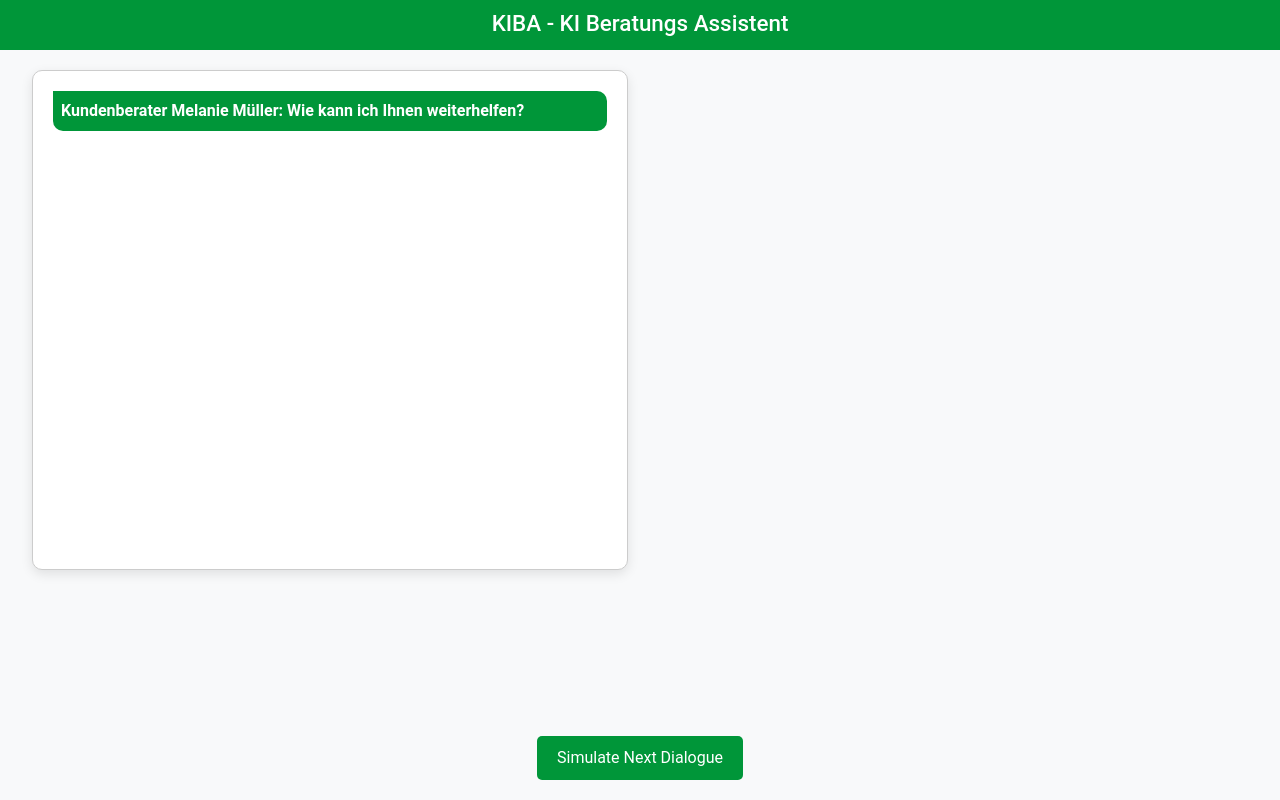
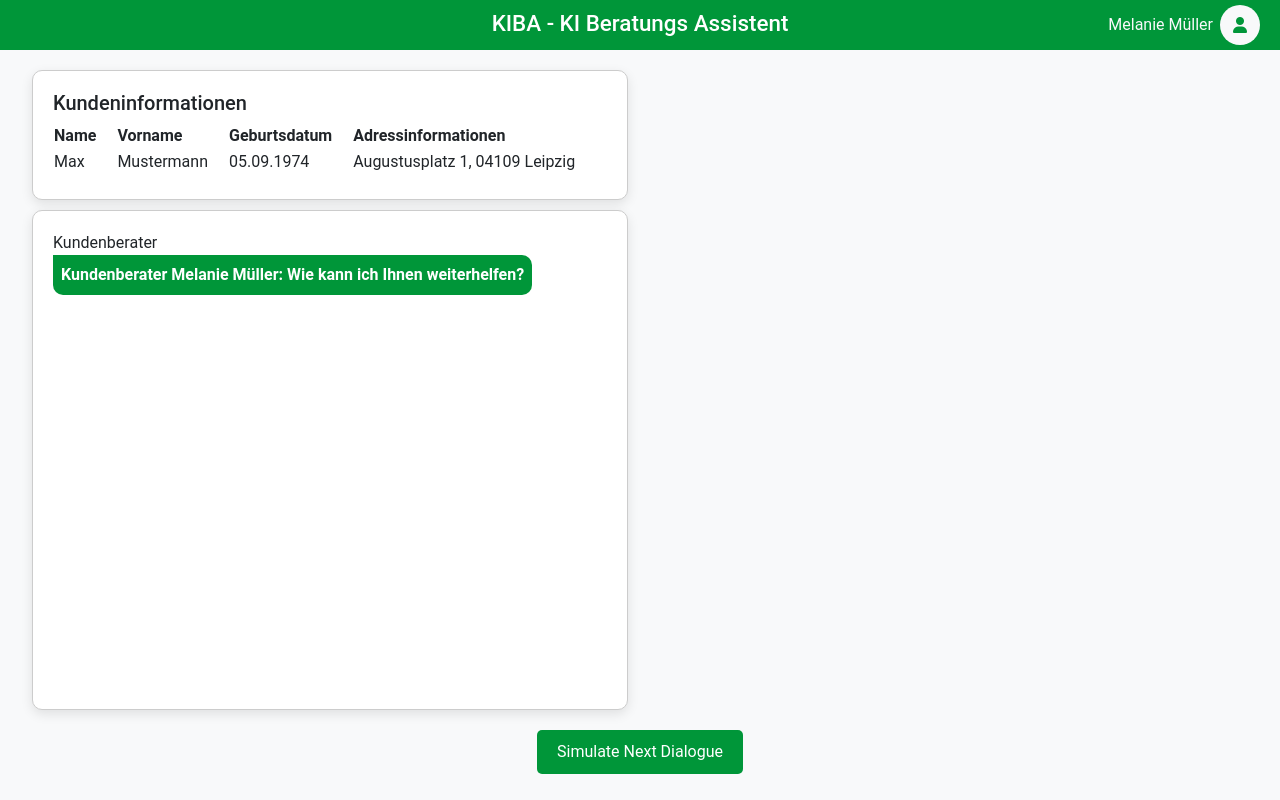
Before and after one commit to svet-vrs/Hackathon, a React (Create React App) app: page / in a window 1280 px wide. Both pictures are taken after a click on the button "Simulate Next Dialogue". Built offline with nearby package versions, Linux system fonts and the light colour scheme.

Commit message:
css changes

```diff
--- a/public/index.html
+++ b/public/index.html
@@ -17,6 +17,7 @@
     <link rel="manifest" href="%PUBLIC_URL%/manifest.json" />
     <link href="https://cdn.jsdelivr.net/npm/bootstrap@5.3.3/dist/css/bootstrap.min.css" rel="stylesheet" integrity="sha384-QWTKZyjpPEjISv5WaRU9OFeRpok6YctnYmDr5pNlyT2bRjXh0JMhjY6hW+ALEwIH" crossorigin="anonymous">
     <script src="https://cdn.jsdelivr.net/npm/bootstrap@5.3.3/dist/js/bootstrap.bundle.min.js" integrity="sha384-YvpcrYf0tY3lHB60NNkmXc5s9fDVZLESaAA55NDzOxhy9GkcIdslK1eN7N6jIeHz" crossorigin="anonymous"></script>
+    <link rel="stylesheet" href="https://cdnjs.cloudflare.com/ajax/libs/font-awesome/6.0.0-beta3/css/all.min.css">
     <!--
       Notice the use of %PUBLIC_URL% in the tags above.
       It will be replaced with the URL of the `public` folder during the build.
--- a/src/App.js
+++ b/src/App.js
@@ -37,7 +37,7 @@ function App() {
         clearInterval(typingInterval);
         addMessage(displayedMessage.trim()); // Add full message to the chat
       }
-    }, 300); // Delay between each word
+    }, 200); // Delay between each word
   };
 
   // Handle actions triggered by specific dialogues
@@ -93,10 +93,37 @@ function App() {
     <div className="app-container">
       <header className="app-header">
         <h1>KIBA - KI Beratungs Assistent</h1> {/* Updated Title */}
+        <div className="beraterName">Melanie Müller</div>
+        <div class="user-icon d-flex justify-content-center align-items-center">
+            <i class="fas fa-user"></i>
+        </div>
       </header>
       <div className="main-content ">
         <div className='row content'>
           <div className='col-6'>
+            <div className='kundenBox'>
+                <div className="kundenInfos">
+                  <h5>Kundeninformationen</h5>
+                  <table>
+                    <thead>
+                      <tr>
+                        <th>Name</th>
+                        <th>Vorname</th>
+                        <th>Geburtsdatum</th>
+                        <th>Adressinformationen</th>
+                      </tr>
+                    </thead>
+                  <tbody>
+                    <tr>
+                      <td>Max</td>
+                      <td>Mustermann</td>
+                      <td>05.09.1974</td>
+                      <td>Augustusplatz 1, 04109 Leipzig</td>
+                    </tr>
+                  </tbody>
+                  </table>
+                </div>
+            </div>
             <ChatTranscription messages={messages} isTyping={isTyping} currentMessage={currentMessage} />
           </div>
           <div className="col-6">
--- a/src/ChatTranscription.js
+++ b/src/ChatTranscription.js
@@ -5,9 +5,14 @@ const ChatTranscription = ({ messages, isTyping, currentMessage }) => {
     <div className="chat-box">
       <div className="messages">
         {messages.map((msg, index) => (
-          <div key={index} className={msg.includes('Kundenberater') ? 'advisor-message' : 'customer-message'}>
-            {msg}
+          <div key={index}>
+            <div className='beraterLbl'>{msg.includes('Kundenberater') ? 'Kundenberater' : ''}</div>
+            <div className='kundeLbl'>{msg.includes('Kundenberater') ? '' : 'Kunde'}</div>
+            <div className={msg.includes('Kundenberater') ? 'advisor-message' : 'customer-message'}>
+              {msg}
+            </div>
           </div>
+
         ))}
         {isTyping && <div>{currentMessage}</div>}
       </div>
--- a/src/PopUp.js
+++ b/src/PopUp.js
@@ -3,9 +3,11 @@ import React from 'react';
 
 const PopUp = ({ handleOpenPflegeantrag }) => {
   return (
-    <div className="pflegeantrag-popup">
-      <p>Pflegeantrag öffnen?</p>
-      <button onClick={handleOpenPflegeantrag}>Ja</button>
+    <div className='pflegeantrag-wrapper d-flex align-items-center'>
+      <div className="pflegeantrag-popup">
+        <p>Pflegeantrag öffnen?</p>
+        <button onClick={handleOpenPflegeantrag}>Ja</button>
+      </div>
     </div>
   );
 };
--- a/src/style.css
+++ b/src/style.css
@@ -19,6 +19,30 @@
   padding-top:10px;
   padding-bottom:5px;
   height: 50px;
+  position: relative;
+}
+
+.user-icon {
+    position: absolute;
+    top: 50%;
+    right: 20px;
+    width: 40px;
+    transform: translateY(-50%);
+    color: #009639;
+    height: 40px;
+    z-index: 2;
+    background-color: #f8f9fa;
+    border-radius: 100%;
+    cursor: pointer;
+}
+
+.beraterName
+{
+  position: absolute;
+    top: 50%;
+    right: 67px;
+    transform: translateY(-50%);
+    color: #f8f9fa;
 }
 
 .app-header h1 {
@@ -33,7 +57,7 @@
   display: flex;
   flex-direction: column;
   align-items: center;
-  height: calc(100vh - 50px);
+  min-height: calc(100vh - 50px);
 }
 
 /* Content container for Chat and PDF viewer side by side */
@@ -43,11 +67,33 @@
   justify-content: space-between;
 }
 
+.kundenBox
+{
+  width:100%;
+  margin-bottom:10px;
+}
+
+.kundenInfos{
+  background-color: white;
+  max-height: 500px;
+  height: 130px;
+  border-radius: 10px;
+  border: 1px solid #ccc;
+  padding: 20px;
+  overflow-y: auto;
+  box-shadow: 0px 4px 12px rgba(0, 0, 0, 0.1);
+}
+
+th ,td{
+  padding-right:20px;
+}
+
 /* Chat Box */
 .chat-box {
   background-color: white;
   width: 100%;
   max-height: 500px;
+  min-height: 500px;
   height: 100%;
   border-radius: 10px;
   border: 1px solid #ccc;
@@ -63,6 +109,19 @@
   background-color: #009639;
   padding: 8px;
   border-radius: 0px 10px 10px 10px;
+  float:left;
+}
+
+.kundeLbl{
+  text-align: right;
+  width: 100%;
+  display: grid;
+}
+
+.beraterLbl{
+  text-align:left;
+  width: 100%;
+  display: grid;
 }
 
 .customer-message {
@@ -71,7 +130,8 @@
   font-weight: bold;
   background-color: #cccccc;
   padding: 8px;
-  border-radius: 10px 10px 0px 10px;
+  border-radius: 10px 0px 10px 10px;
+  float:right
 }
 
 .content
@@ -83,7 +143,8 @@
 /* PDF Viewer */
 .pdf-viewer {
   width: 100%;
-  max-height: 500px;
+  /* max-height: calc(100vh - 25px); */
+  max-height:640px;
   border: 1px solid #ccc;
   overflow-y: auto;
   box-shadow: 0px 4px 12px rgba(0, 0, 0, 0.1);
@@ -102,6 +163,12 @@
   display: flex;
   flex-direction: column;
   align-items: center;
+  width: 100%;
+}
+
+.pflegeantrag-wrapper
+{
+  height:100%;
 }
 
 .pflegeantrag-popup p {
```
